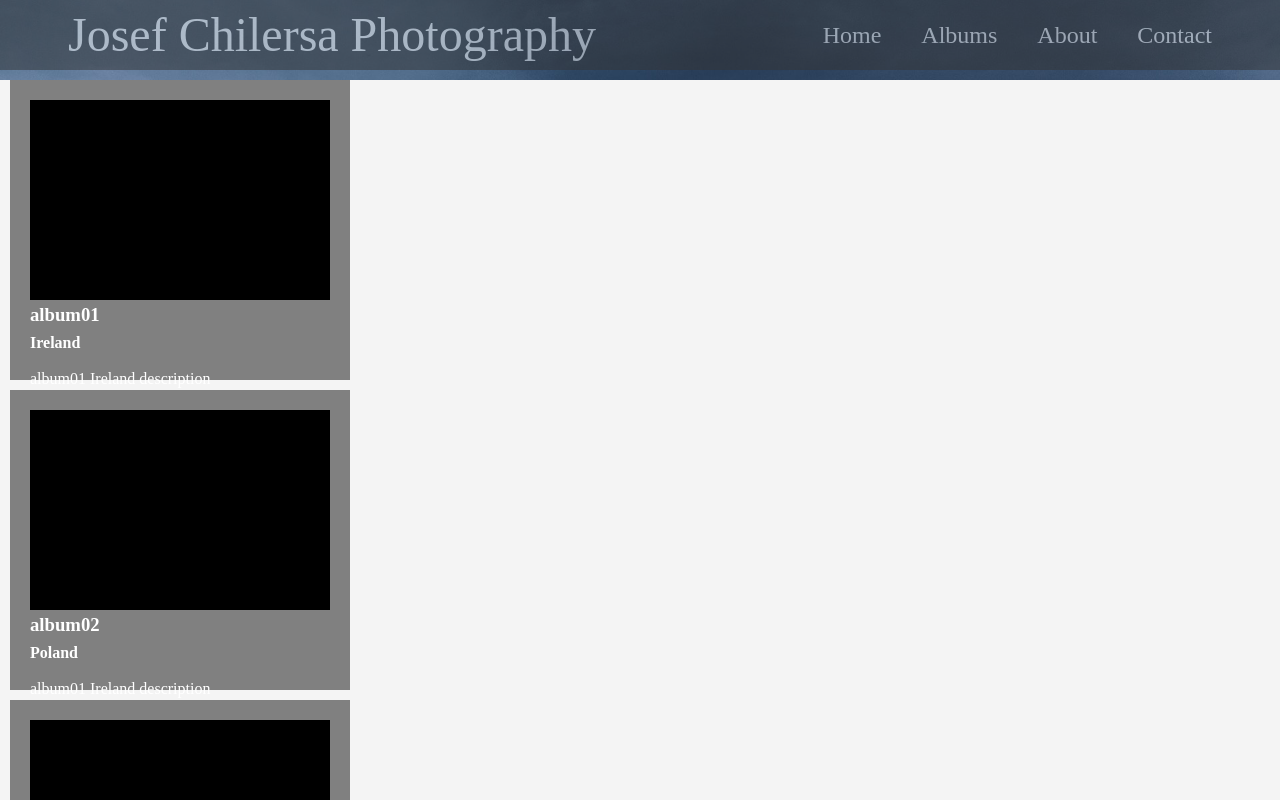
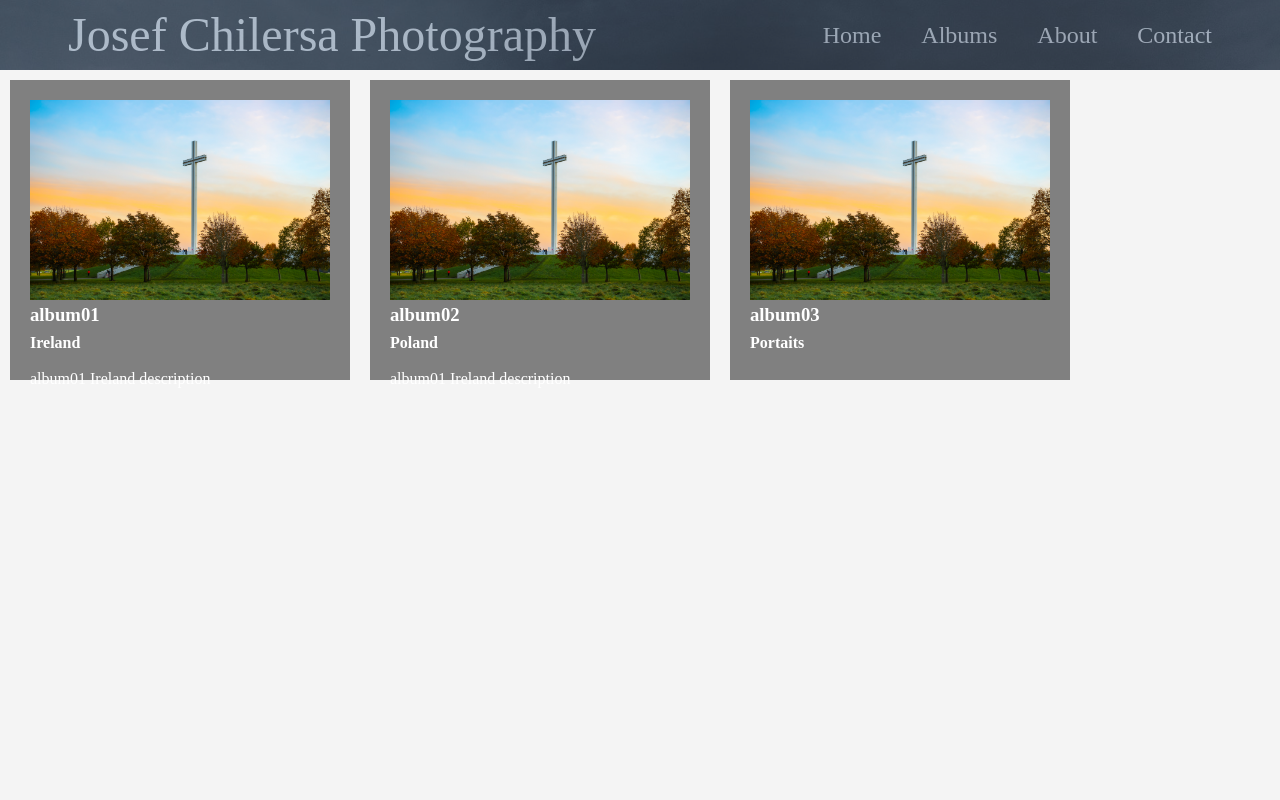
Before and after one commit to frameiteasy/photo-gallery, a React (Create React App) app: page /albums in a window 1280 px wide. Shown: the top 800 px of the page. Built offline with nearby package versions, Linux system fonts and the light colour scheme.

Commit message:
adding icons to album covers

```diff
--- a/src/components/AlbumTile/AlbumTile.tsx
+++ b/src/components/AlbumTile/AlbumTile.tsx
@@ -6,10 +6,14 @@ import "./albumTile.scss";
  * Component should send a request for a picture to the server (callback)
  */
 
+import pict from "../../data/albums/album1/photos/photo1.jpg";
+
 const AlbumTile: React.FC<Album> = (album: Album) => {
   return (
     <div className="albumTile__wrapper">
-      <div className="albumTile__image"></div>
+      <div className="albumTile__image">
+        <img src={pict}></img>
+      </div>
 
       <h3>{album.name}</h3>
       <h4>{album.title}</h4>
--- a/src/components/AlbumTile/albumTile.scss
+++ b/src/components/AlbumTile/albumTile.scss
@@ -5,9 +5,10 @@ $color: grey;
   margin: 10px;
   display: display-box;
   align-items: center;
-  background-color: $color;
+  background-color: grey;
   width: 340px;
   height: 300px;
+  opacity: 1;
 }
 
 .albumTile__image {
--- a/src/components/AlbumsCollection/albumsCollection.scss
+++ b/src/components/AlbumsCollection/albumsCollection.scss
@@ -2,4 +2,7 @@
 @import "../../utilities";
 
 #albums__container {
+  display: flex;
+  flex-wrap: wrap;
+  height: 100vh;
 }
--- a/src/data/albums.json
+++ b/src/data/albums.json
@@ -2,6 +2,7 @@
   {
     "name": "album01",
     "title": "Ireland",
+    "cover": "../../assets/albums/album1/photos/photo1.jpg",
     "photos": "p1, p2, p3",
     "description": "album01 Ireland description",
     "onHomePage": false
@@ -9,12 +10,14 @@
   {
     "name": "album02",
     "title": "Poland",
+    "cover": "../../assets/albums/album1/photos/photo1.jpg",
     "photos": "p1, p2, p4",
     "description": "album01 Ireland description"
   },
   {
     "name": "album03",
     "title": "Portaits",
+    "cover": "../../assets/albums/album1/photos/photo1.jpg",
     "photos": "p1, p2, p4, p5",
     "onHomePage": true
   }
--- a/src/data/albums.tsx
+++ b/src/data/albums.tsx
@@ -18,6 +18,7 @@ const emptyAlbum = () => {
   return {
     name: "empty",
     title: "empty",
+    cover: "empty",
     description: "empty album",
     photos: "",
   };
--- a/src/gtypes/album.ts
+++ b/src/gtypes/album.ts
@@ -1,6 +1,7 @@
 export interface Album {
   name: string;
   title: string;
+  cover: string;
   photos: string;
   description?: string | undefined;
   onHomePage?: boolean | undefined | string;
```
Also changed, not shown: src/data/albums/album1/album.json (renamed from assets/albums/album1/album.json), src/data/albums/album1/photos/photo1.jpg (renamed from assets/albums/album1/photos/photo1.jpg), src/data/albums/album2/album.json (renamed from assets/albums/album2/album.json), src/data/albums/album3/album.json (renamed from assets/albums/album3/album.json).
